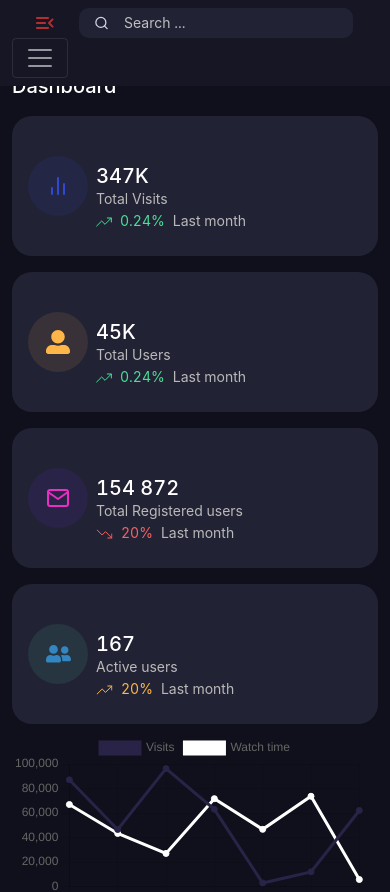
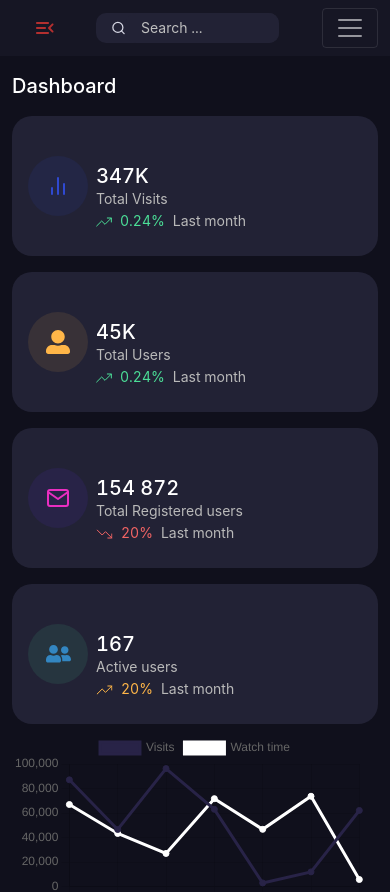
Before and after one commit to techraees/bits-admin, a React (Create React App) app: page / in a window 390 px wide. Shown: the top 892 px of the page. Built offline with nearby package versions, Linux system fonts and the light colour scheme.

Commit message:
a navbar issues fixes

```diff
--- a/src/components/navbar/css/index.css
+++ b/src/components/navbar/css/index.css
@@ -46,4 +46,8 @@
         margin-left: 0px;
         margin-right: 25px;
     }
+
+    .searchStyle{
+        width: 50%;
+    }
 }
--- a/src/components/navbar/index.js
+++ b/src/components/navbar/index.js
@@ -28,7 +28,7 @@ const NavbarComponent = ({ selectedKey, lightNav, headerTxt }) => {
           selectedKey={selectedKey}
           className="mobMenuBar"
           showMenu={collapsed}
-          setShowMenu={(e)=>setCollapsed(e)}
+          setShowMenu={(e) => setCollapsed(e)}
         />
       </div>
       <div style={{ width: "100%" }}>
@@ -49,9 +49,7 @@ const NavbarComponent = ({ selectedKey, lightNav, headerTxt }) => {
             {lightNav ? (
               <h5 className="black headerStyle">{headerTxt}</h5>
             ) : (
-              <div
-                className="d-flex searchStyle headerStyle bg-dark-blue3"
-              >
+              <div className="d-flex searchStyle headerStyle bg-dark-blue3">
                 <img className="cursor" style={{ width: 15 }} src={search} />
                 <Input
                   placeholder="Search ..."
```
